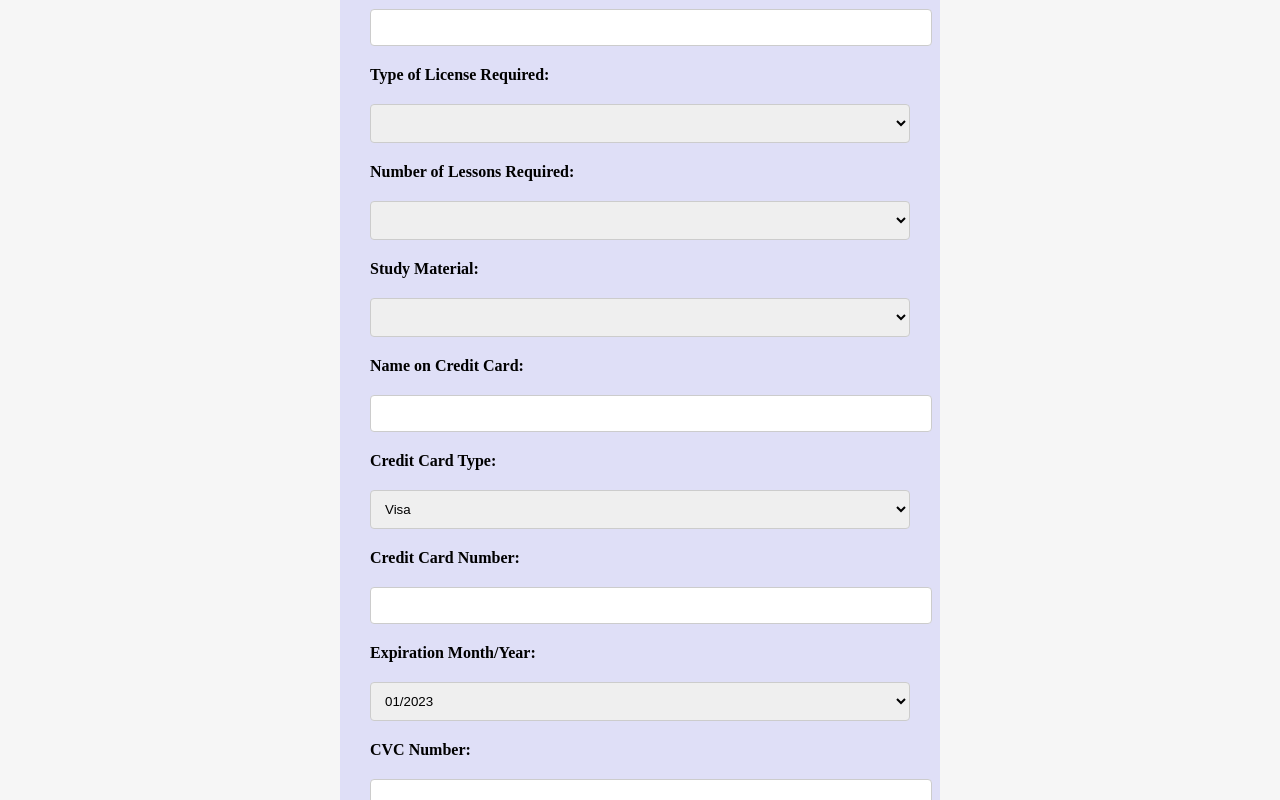
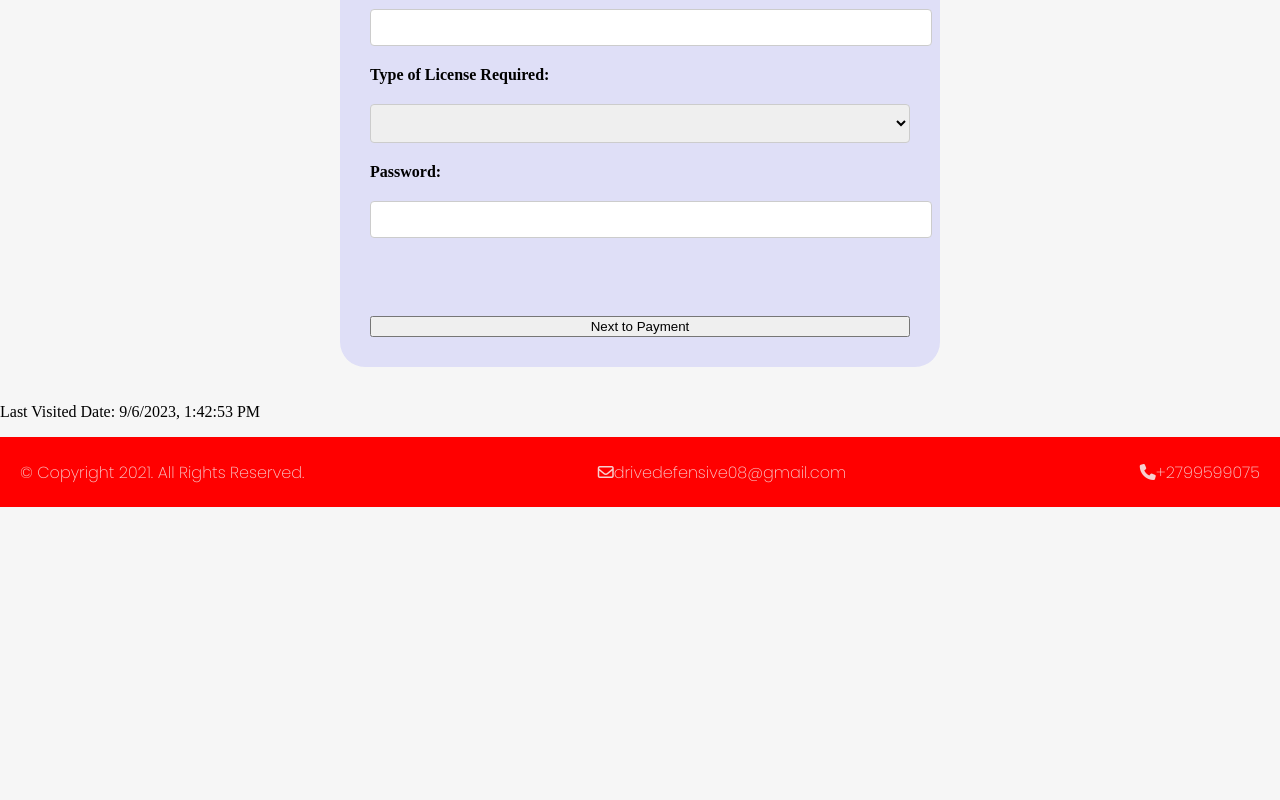
Before and after one commit to KullieMabasa/js-defensive-driving-academy, a plain HTML site: page clientRegistrationForm.html in a window 1280 px wide. Shown: the part 1928-2728 px from the top of the page. After the commit the page ends 2435 px from the top, so only its background shows below. Drawn offline with Linux system fonts and the light colour scheme; a web font is replaced by a local one.

Commit message:
Removed payment details from the form
- I removed client's details and added them in a payment page.
- Added a password options so clients details can be secured

```diff
--- a/clientRegistrationForm.html
+++ b/clientRegistrationForm.html
@@ -14,10 +14,11 @@
       rel="stylesheet"
     />
     <link rel="stylesheet" href="src/styles.css" />
-    <title>Defensive Driving Academy: Registration</title>
+    <script src="src/script-file.js" defer></script>
+    <script src="src/register.js"></script>
+    <title>Defensive Driving Academy: Client Registration Form</title>
+  </head>
 
-    <script src="src/script-file.js" defer></script>
-  </head>
   <body>
     <!--header section-->
     <header>
@@ -34,21 +35,23 @@
         <li>
           <a href="index.html">Home</a>
         </li>
-
         <li>
-          <a href="clientRegistrationForm.html">Registrations</a>
+          <a href="clientRegistrationForm.html">Registration Form</a>
         </li>
         <li>
-          <a href="orderSubmit.html">Order Details</a>
+          <a href="staff.html">Staff</a>
         </li>
       </ul>
     </nav>
 
     <!--main section-->
     <main>
+
       <div class="register-container">
         <h2>Registration Form</h2>
-        <form id="registration-form" method="get" action="orderSubmit.html">
+
+        <form id="registration-form" method="get" action="clientPaymentForm.html" id="passwordForm" onsubmit="return validatePassword()">
+
           <label for="preferred-name">Preferred Name:</label>
           <input type="text" id="preferred-name" required />
 
@@ -180,65 +183,17 @@
             </option>
           </select>
 
-          <label for="lessons-required">Number of Lessons Required:</label>
-          <select id="lessons-required">
-            <option value=""></option>
-            <option value="5">5 Lessons - R750</option>
-            <option value="10">10 Lessons - R1 500</option>
-            <option value="15">15 Lessons - R2 200</option>
-            <option value="20">20 Lessons - R2 900</option>
-            <option value="25">25 Lessons - R3 600</option>
-            <option value="30">30 Lessons - R4 250</option>
-          </select>
+          <label for="password">Password:</label>
+          <input type="password" id="password" name="password" required>
+          <span id="passwordError" style="color: red;"></span><br>
 
-          <label for="study-material">Study Material:</label>
-          <select type="text" id="study-material">
-            <option value=""></option>
-            <option value="Learners License Test">
-              Learners License Test - R1 000
-            </option>
-            <option value="Driving License Renewal">
-              Driving License Renewal - R1 000
-            </option>
-            <option value="Learner License Classes">
-              Learner License Classes - R1 000
-            </option>
-            <option value="Driver's License">Driver's License - R5 000</option>
-          </select>
+        <input type="hidden" id="client-info" name="client-info" value="">
+        <button type="submit">Next to Payment</button>
+    </form>
+      </div>
 
-          <label for="credit-card-name">Name on Credit Card:</label>
-          <input type="text" id="credit-card-name" required />
+      <p id="last-visited-date">Last Visited Date: </p>
 
-          <label for="credit-card-type">Credit Card Type:</label>
-          <select id="credit-card-type">
-            <option value="visa">Visa</option>
-            <option value="mastercard">Mastercard</option>
-            <option value="amex">American Express</option>
-          </select>
-
-          <label for="credit-card-number">Credit Card Number:</label>
-          <input type="text" id="credit-card-number" required />
-
-          <label for="expiration-date">Expiration Month/Year:</label>
-          <select id="expiration-date">
-            <option value="01/2023">01/2023</option>
-            <option value="02/2023">02/2023</option>
-            <option value="04/2023">04/2023</option>
-            <option value="05/2023">05/2023</option>
-            <option value="06/2023">06/2023</option>
-            <option value="07/2023">07/2023</option>
-            <option value="08/2023">08/2023</option>
-            <option value="09/2023">09/2023</option>
-          </select>
-
-          <label for="cvc-number">CVC Number:</label>
-          <input type="text" id="cvc-number" required />
-
-          <button id="submitButton">
-            <input type="submit" value="submit" class="submitButton" />
-          </button>
-        </form>
-      </div>
     </main>
 
     <!--Footer section-->
@@ -259,27 +214,28 @@
     </footer>
 
     <script>
-      // Function to copy the home address to the postal address
-      function copyFormDetails() {
-        let addressLine1 = document.getElementById("address-line1").value;
-        let addressLine2 = document.getElementById("address-line2").value;
-        let city = document.getElementById("city").value;
-        let state = document.getElementById("state").value;
-        let code = document.getElementById("code").value;
-        let copyAddress = document.getElementById("copy-address").checked;
+      // Function to set and display the last visited date
+  function setLastVisitedDate() {
+  // Get the current date and time
+  const currentDate = new Date();
 
-        if (copyAddress) {
-          document.getElementById("address-line1-postal").value = addressLine1;
-          document.getElementById("address-line2-postal").value = addressLine2;
-          document.getElementById("city-postal").value = city;
-          document.getElementById("state-postal").value = state;
-          document.getElementById("code-postal").value = code;
-        }
-      }
+  const formattedDate = currentDate.toLocaleString();
 
-      // Add event listener to the copyAddress checkbox
-      let copyAddressCheckbox = document.getElementById("copy-address");
-      copyAddressCheckbox.addEventListener("click", copyFormDetails);
+  localStorage.setItem('lastVisitedDate', formattedDate);
+
+  const lastVisitedDateElement = document.getElementById('last-visited-date');
+  lastVisitedDateElement.textContent = 'Last Visited Date: ' + formattedDate;
+}
+
+if (localStorage.getItem('lastVisitedDate')) {
+
+  const lastVisitedDateElement = document.getElementById('last-visited-date');
+  lastVisitedDateElement.textContent =
+    'Last Visited Date: ' + localStorage.getItem('lastVisitedDate');
+} else {
+
+  setLastVisitedDate();
+}
     </script>
   </body>
 </html>
```
